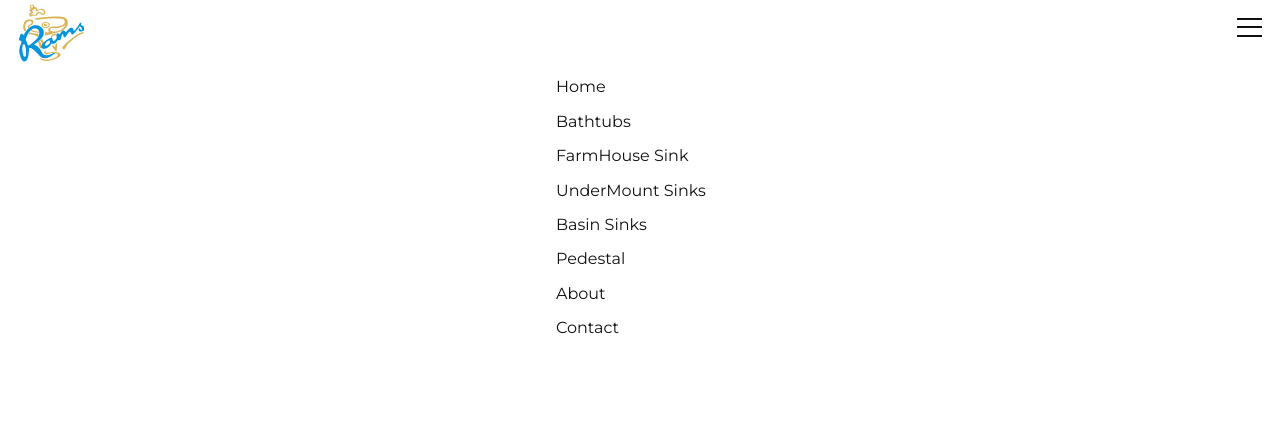
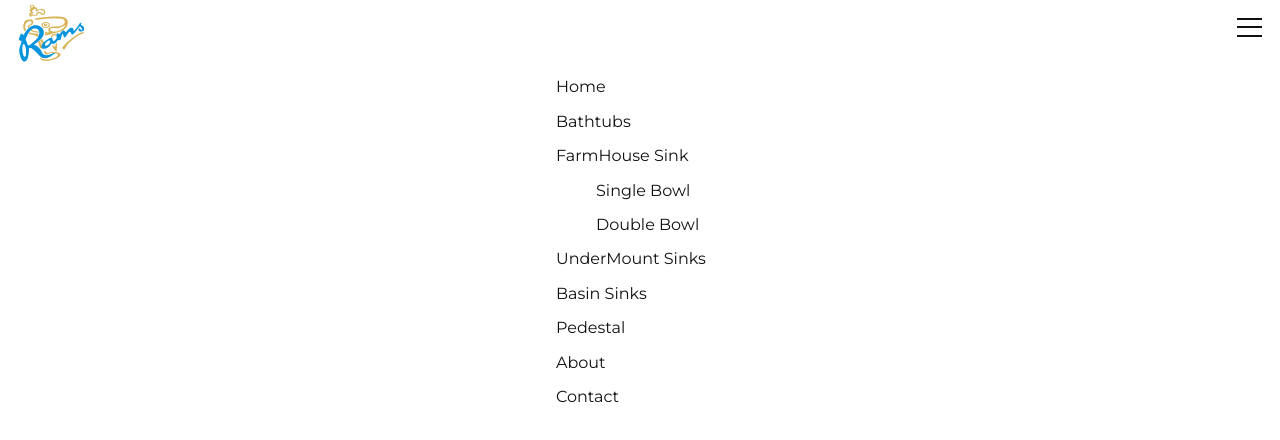
Before and after one commit to BilalAhmedim/rams-static, a website: page App/index.html in a window 1280 px wide. Both pictures are taken after a click on the link "FarmHouse Sink". Drawn offline with Linux system fonts and the light colour scheme.

Commit message:
Navigation DropDown Working Animation Left.

```diff
--- a/App/css/_partials/_navigation.pcss
+++ b/App/css/_partials/_navigation.pcss
@@ -79,12 +79,12 @@
 
     li{
       display: block;
+      position: relative;
       a{
         text-decoration: none;
         display: block;
         padding: 8px 16px;
         color: #111;
-        position: relative;
         &::after{
           content: "";
           width: 100%;
@@ -105,14 +105,16 @@
     }
 
     &__sub{
-      height: 0;
+      height: 0px;
       overflow: hidden;
       display: none;
+      transition: all .3s ease-in-out;
 
       &--is-dropped{
         height: 100%;
         display: block;
         overflow: visible;
+        transition: all .3s ease-in-out;
       }
     }
   }
--- a/App/index.html
+++ b/App/index.html
@@ -22,19 +22,19 @@
       <ul class="nav-menu__item">
         <li><a href="#">Home</a></li>
         <li><a href="#">Bathtubs</a></li>
-        <li><a href="#">FarmHouse Sink</a>
+        <li><a href="#" class="drop">FarmHouse Sink</a>
           <ul class="nav-menu__item__sub">
             <li><a href="#">Single Bowl</a></li>
             <li><a href="#">Double Bowl</a></li>
           </ul>
         </li>
-        <li><a href="#">UnderMount Sinks</a>
+        <li><a href="#" class="drop">UnderMount Sinks</a>
           <ul class="nav-menu__item__sub">
             <li><a href="#">Single Bowl</a></li>
             <li><a href="#">Double Bowl</a></li>
           </ul>
         </li>
-        <li><a href="#">Basin Sinks</a>
+        <li><a href="#" class="drop">Basin Sinks</a>
           <ul class="nav-menu__item__sub">
             <li><a href="#">Single Bowl</a></li>
             <li><a href="#">Double Bowl</a></li>
--- a/App/js/App.js
+++ b/App/js/App.js
@@ -1,8 +1,8 @@
 // navigation on click
 var
 nav_icon = document.querySelector('.nav-menu'),
-nav_expand = document.querySelector('.nav-menu__item__sub'),
-nav_sub__menu = document.querySelector('.navigation ul.nav-menu__item li a')
+nav_expand = document.querySelector('ul.nav-menu__item__sub'),
+nav_sub__menu = document.querySelectorAll('ul li a.drop')
 ;
 
 function navExpand(){
@@ -15,12 +15,12 @@ function navExpand(){
 
 nav_icon.addEventListener('click', navExpand);
 
-function nav_menu(e){
-  console.log(nav_sub__menu)
-  if(nav_expand.classList[1] == undefined){
-    this.e.classList.add('nav-menu__item__sub--is-dropped');
+function nav_menu(){
+  if(this.nextElementSibling.classList[1] == undefined){
+    this.nextElementSibling.classList.add('nav-menu__item__sub--is-dropped');
   }else{
-    this.e.classList.remove('nav-menu__item__sub--is-dropped');
+    this.nextElementSibling.classList.remove('nav-menu__item__sub--is-dropped');
   }
 }
-nav_sub__menu.addEventListener('click', nav_menu);
+
+nav_sub__menu.forEach(elem => elem.addEventListener('click', nav_menu));
```
Also changed, not shown: App/style.css.
